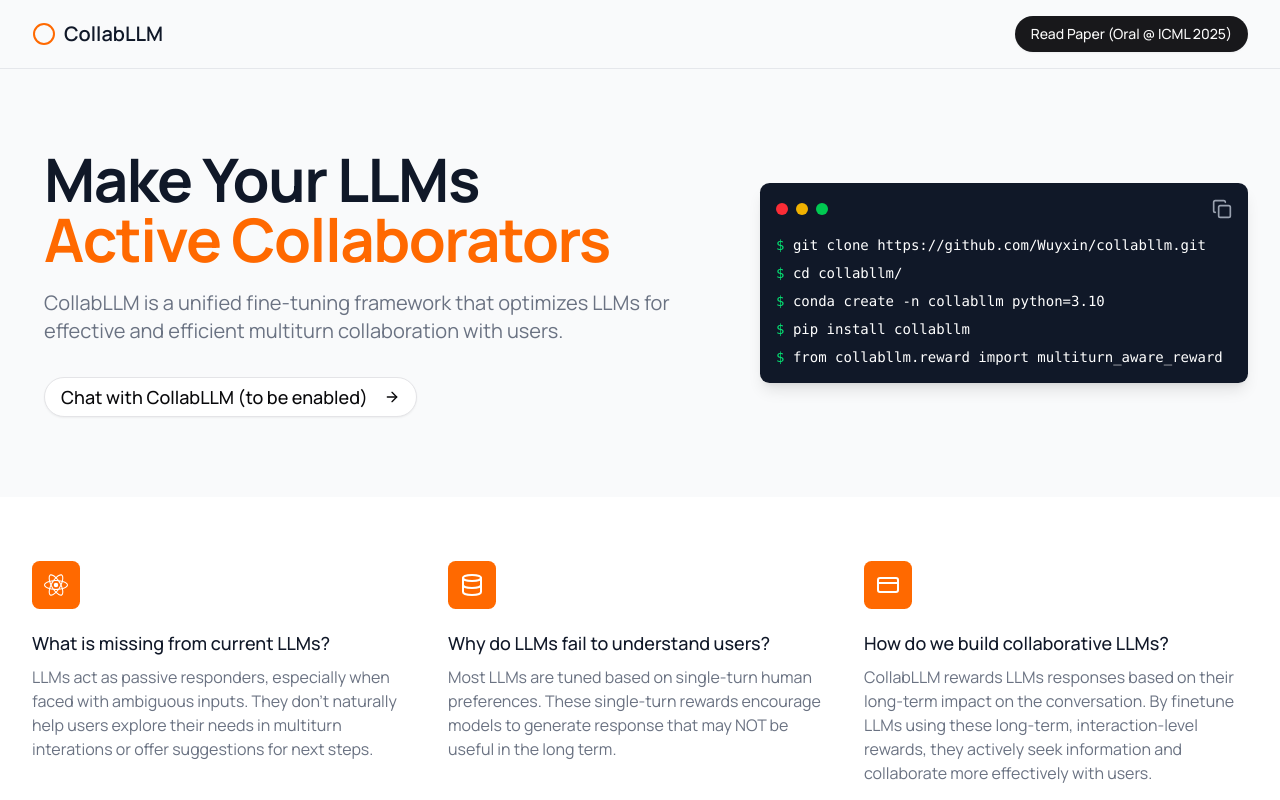
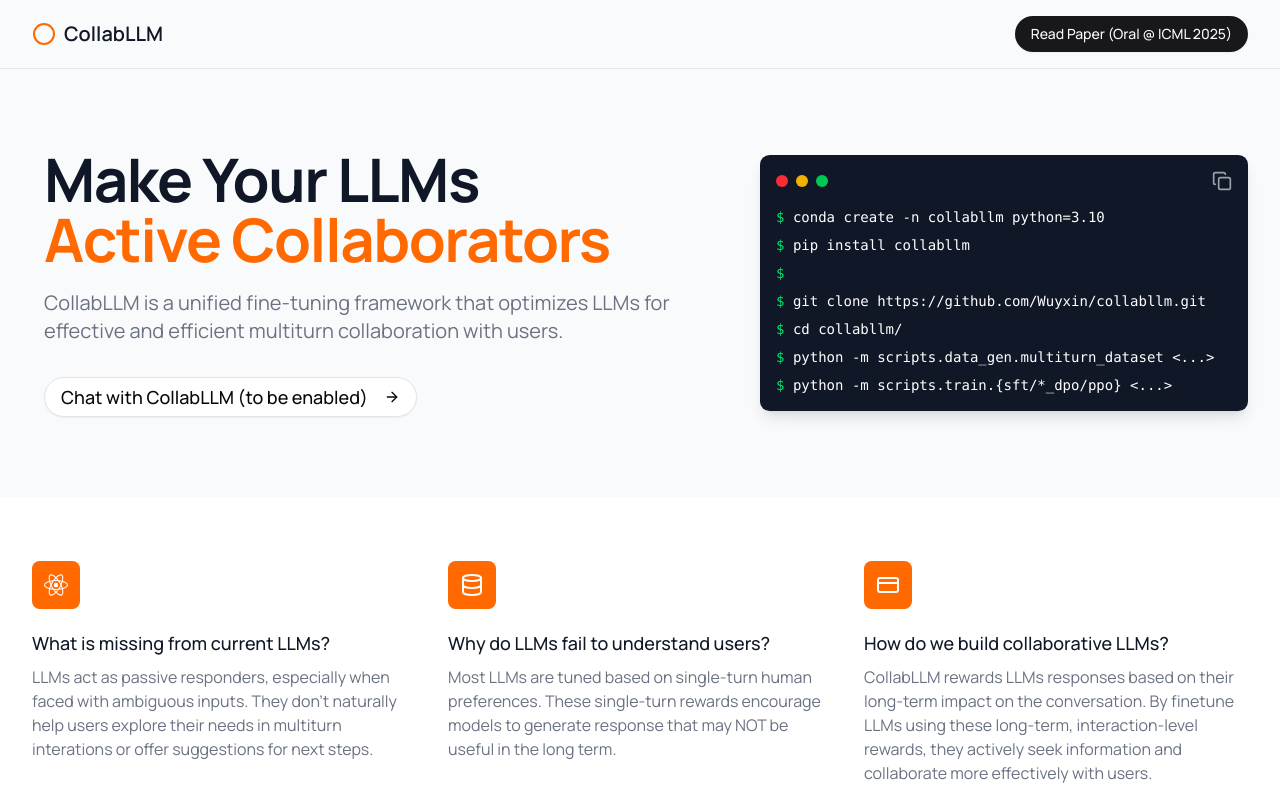
Before and after one commit to Wuyxin/collabllm, a Next.js app: page / in a window 1280 px wide. Shown: the top 800 px of the page. Built offline with nearby package versions, Linux system fonts and the light colour scheme.

Commit message:
change terminal

```diff
--- a/app/(dashboard)/terminal.tsx
+++ b/app/(dashboard)/terminal.tsx
@@ -7,11 +7,13 @@
   const [terminalStep, setTerminalStep] = useState(0);
   const [copied, setCopied] = useState(false);
   const terminalSteps = [
+    'conda create -n collabllm python=3.10',
+    'pip install collabllm',
+    '',
     'git clone https://github.com/Wuyxin/collabllm.git',
     'cd collabllm/',
-    'conda create -n collabllm python=3.10',
-    'pip install collabllm',
-    'from collabllm.reward import multiturn_aware_reward',
+    'python -m scripts.data_gen.multiturn_dataset <...>',
+    'python -m scripts.train.{sft/*_dpo/ppo} <...>',
   ];
 
   useEffect(() => {
```
